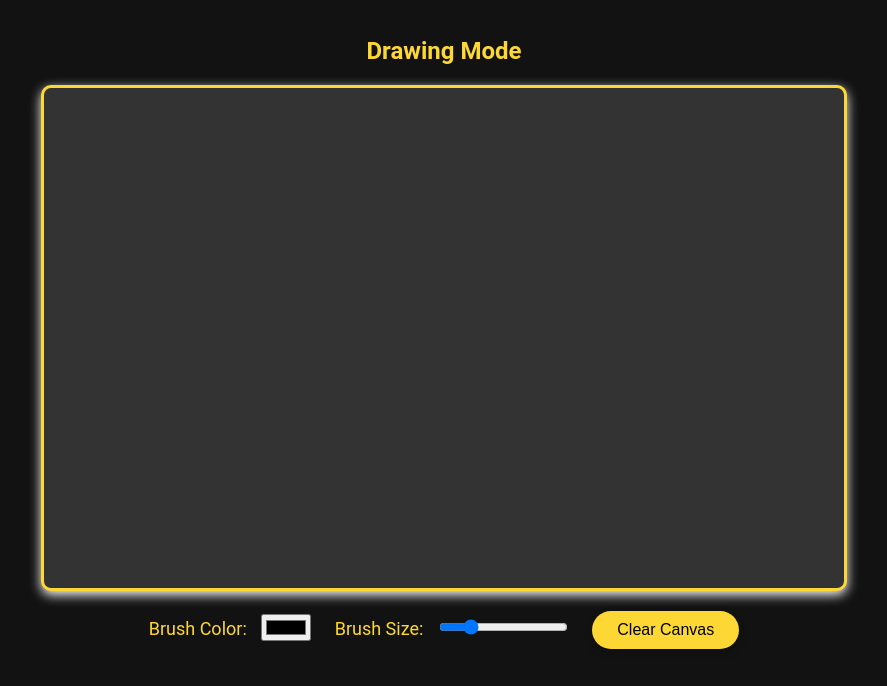
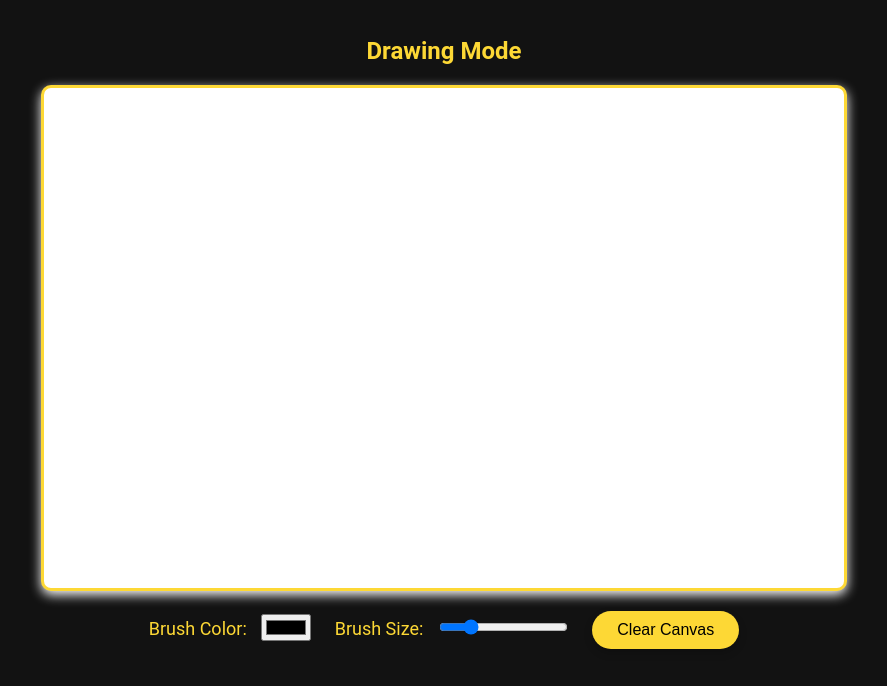
Before and after one commit to Justinfan591/RSM260, a plain HTML site: page index.html in a window 1280 px wide. Both pictures are taken after a click on the button "Draw". Shown: the part 114-800 px from the top of the page, without its empty margins (196-1083 px from the left). Drawn offline with Linux system fonts and the light colour scheme.

Commit message:
Added the changes

```diff
--- a/style.css
+++ b/style.css
@@ -49,7 +49,7 @@ h1 {
     margin: 20px auto;
     display: block;
     border: 3px solid #fdd835; /* Yellow border */
-    background-color: #333333; /* Dark gray canvas background */
+    background-color: #ffffff; /* White canvas background */
     border-radius: 10px; /* Rounded corners */
     box-shadow: 0 4px 12px rgba(255, 255, 255, 255); /* Shadow for depth */
 }
```
